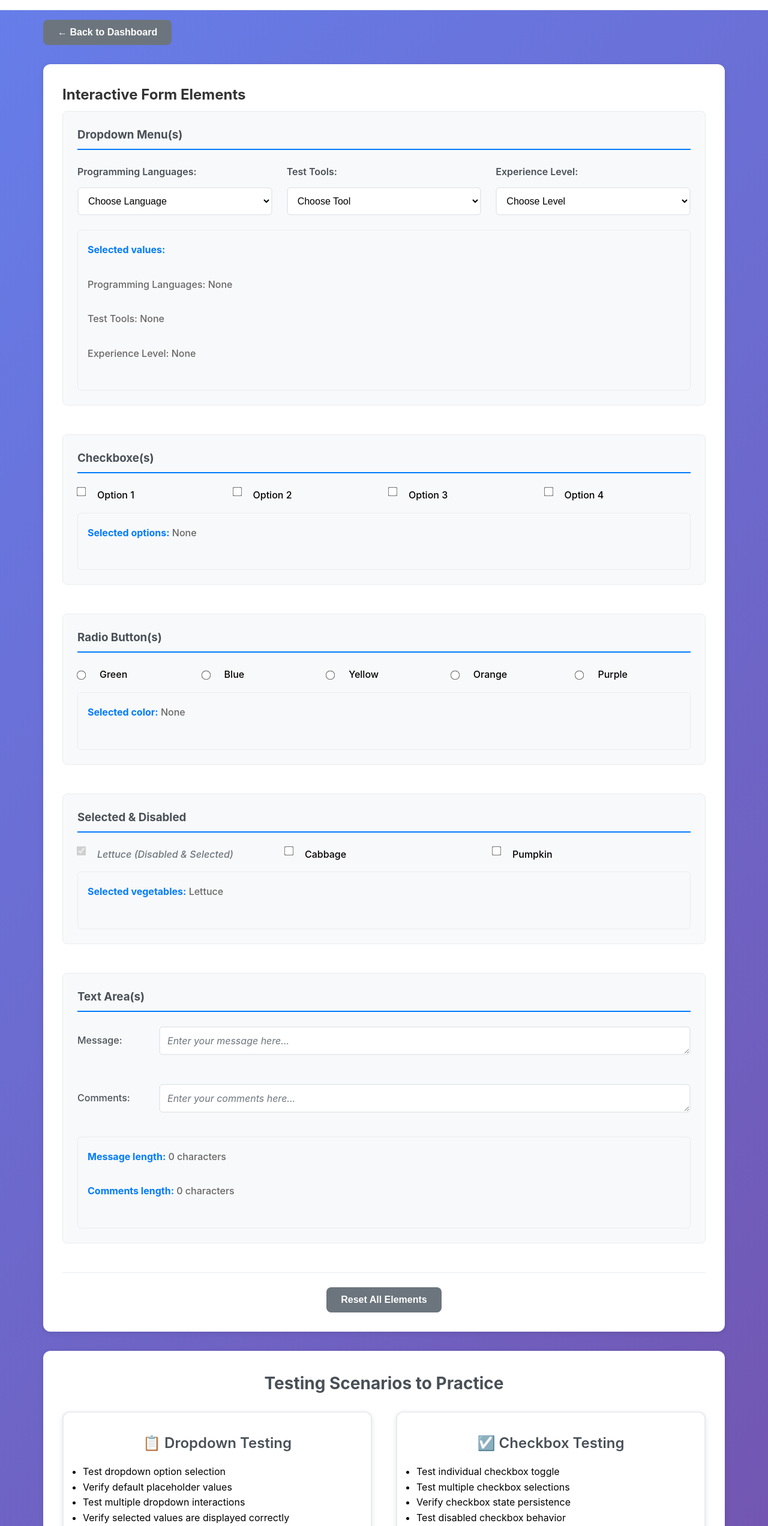
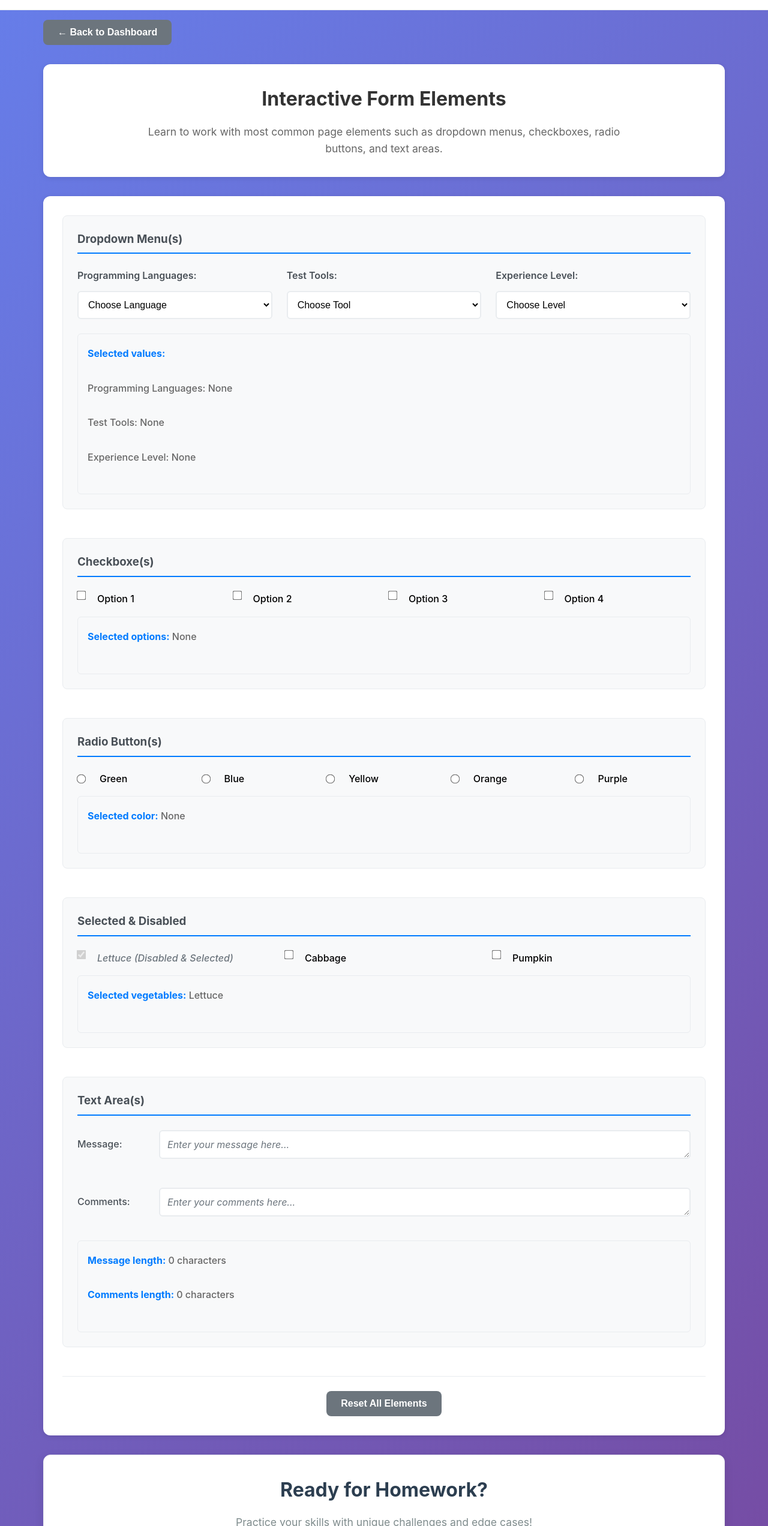
Before and after one commit to TanyaKars/ES, a React (Vite) app in the folder ui/: page /class/forms in a window 1280 px wide. Shown: the part 62-2606 px from the top of the page at 60% size. Built offline with nearby package versions, Linux system fonts and the light colour scheme; sample sign-in values are in the browser's storage.

Commit message:
change class intro, delete tasks from pages

```diff
--- a/ui/src/data/forms/formsClassData.ts
+++ b/ui/src/data/forms/formsClassData.ts
@@ -84,8 +84,8 @@ export const formsClassScenarios: ScenarioConfig[] = [
     items: [
       { text: 'Test dropdown option selection' },
       { text: 'Verify default placeholder values' },
-      { text: 'Test multiple dropdown interactions' },
-      { text: 'Verify selected values are displayed correctly' }
+      { text: 'Verify selected values are displayed correctly' },
+      { text: 'Practice scenarios using loops' }
     ]
   },
   {
@@ -97,7 +97,7 @@ export const formsClassScenarios: ScenarioConfig[] = [
       { text: 'Test individual checkbox toggle' },
       { text: 'Test multiple checkbox selections' },
       { text: 'Verify checkbox state persistence' },
-      { text: 'Test disabled checkbox behavior' }
+      { text: 'Practice scenarios using loops' }
     ]
   },
   {
--- a/ui/src/pages/classes/AlertsClass.tsx
+++ b/ui/src/pages/classes/AlertsClass.tsx
@@ -4,7 +4,6 @@ import Header from '../../components/Header.tsx';
 import NavigationBar from '../../components/NavigationBar.tsx';
 import AlertCard from '../../components/alert-elements/AlertCard.tsx';
 import AlertHistory from '../../components/alert-elements/AlertHistory.tsx';
-import ScenariosGrid from '../../components/ScenariosGrid.tsx';
 import CallToAction from '../../components/CallToAction.tsx';
 import {
   alertButtons,
@@ -150,11 +149,6 @@ const AlertsClass: React.FC = () => {
           )}
         </div>
 
-        <ScenariosGrid
-          title="Alert Testing Scenarios to Practice"
-          scenarios={alertsClassScenarios}
-        />
-
         <CallToAction {...callToActionConfigs.alertsHomework} />
       </div>
     </div>
--- a/ui/src/pages/classes/FormsClass.tsx
+++ b/ui/src/pages/classes/FormsClass.tsx
@@ -6,7 +6,6 @@ import DropdownGroup from '../../components/form-elements/DropdownGroup.tsx';
 import CheckboxGroup from '../../components/form-elements/CheckboxGroup.tsx';
 import RadioGroup from '../../components/form-elements/RadioGroup.tsx';
 import TextAreaGroup from '../../components/form-elements/TextAreaGroup.tsx';
-import ScenariosGrid from '../../components/ScenariosGrid.tsx';
 import CallToAction from '../../components/CallToAction.tsx';
 import {
   formsClassDropdowns,
@@ -107,9 +106,13 @@ const FormsClass: React.FC = () => {
       />
 
       <div className="class-content">
+         <div className="class-intro">
+          <h2>Interactive Form Elements</h2>
+          <p>
+            Learn to work with most common page elements such as dropdown menus, checkboxes, radio buttons, and text areas.
+          </p>
+        </div>
         <div className="practice-section">
-          <h2>Interactive Form Elements</h2>
-
           <DropdownGroup
             title="Dropdown Menu(s)"
             dropdowns={formsClassDropdowns}
@@ -169,11 +172,6 @@ const FormsClass: React.FC = () => {
           </div>
         </div>
 
-        <ScenariosGrid
-          title="Testing Scenarios to Practice"
-          scenarios={formsClassScenarios}
-        />
-
         <CallToAction {...callToActionConfigs.formsHomework} />
       </div>
     </div>
--- a/ui/src/pages/homework/FormsHomework.tsx
+++ b/ui/src/pages/homework/FormsHomework.tsx
@@ -300,21 +300,6 @@ const FormsHomework: React.FC = () => {
               </button>
             </div>
           </div>
-
-          <div className="testing-scenarios">
-            <h2>Homework Testing Scenarios</h2>
-            <div className="cards-grid large">
-              {formsHomeworkScenarios.map((scenario, index) => (
-                <HomeworkScenarioCard
-                  key={index}
-                  title={scenario.title}
-                  icon={scenario.icon}
-                  scenarios={scenario.scenarios}
-                  testId={scenario.testId}
-                />
-              ))}
-            </div>
-          </div>
         </>
       )}
 
```
